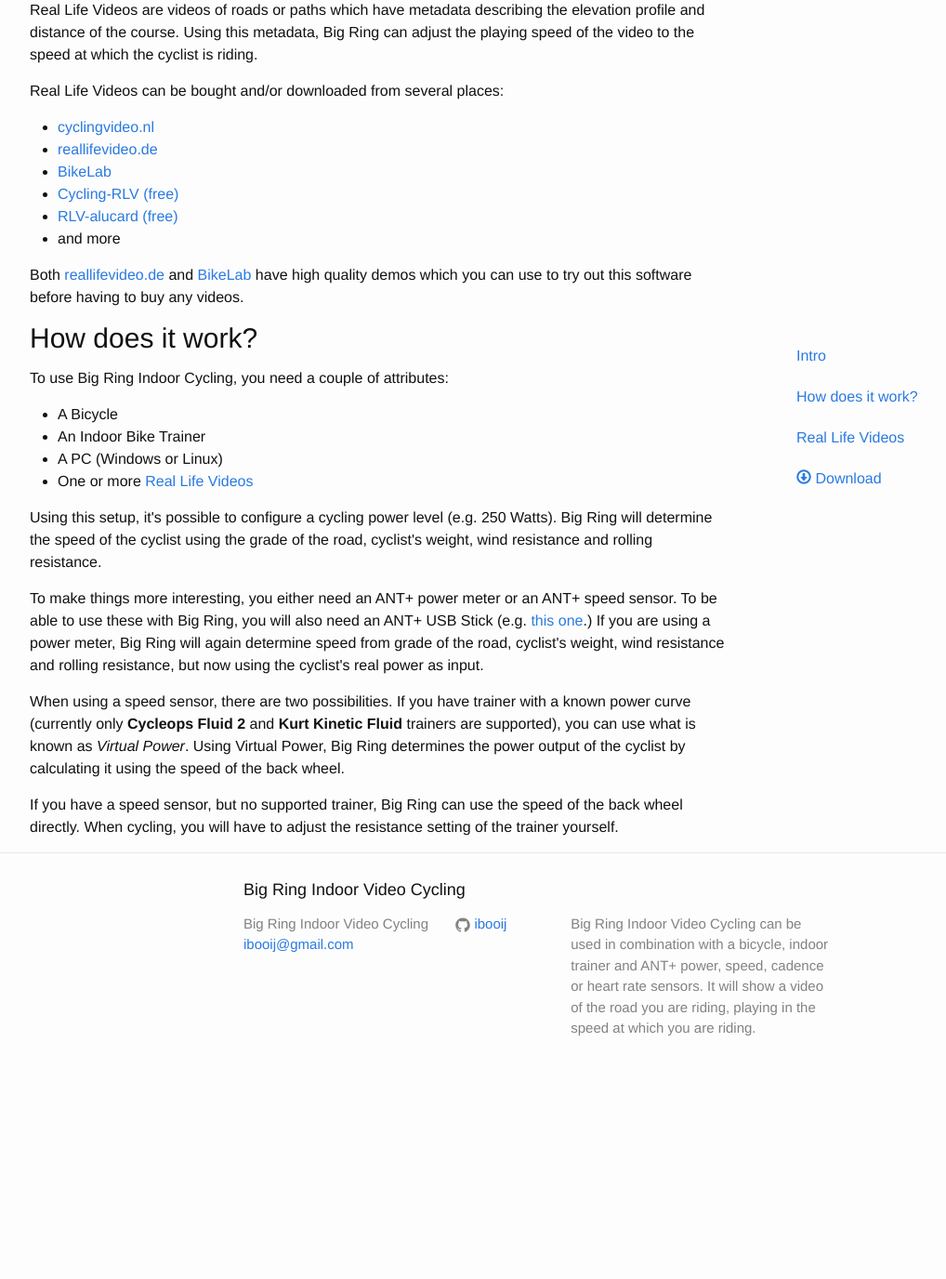
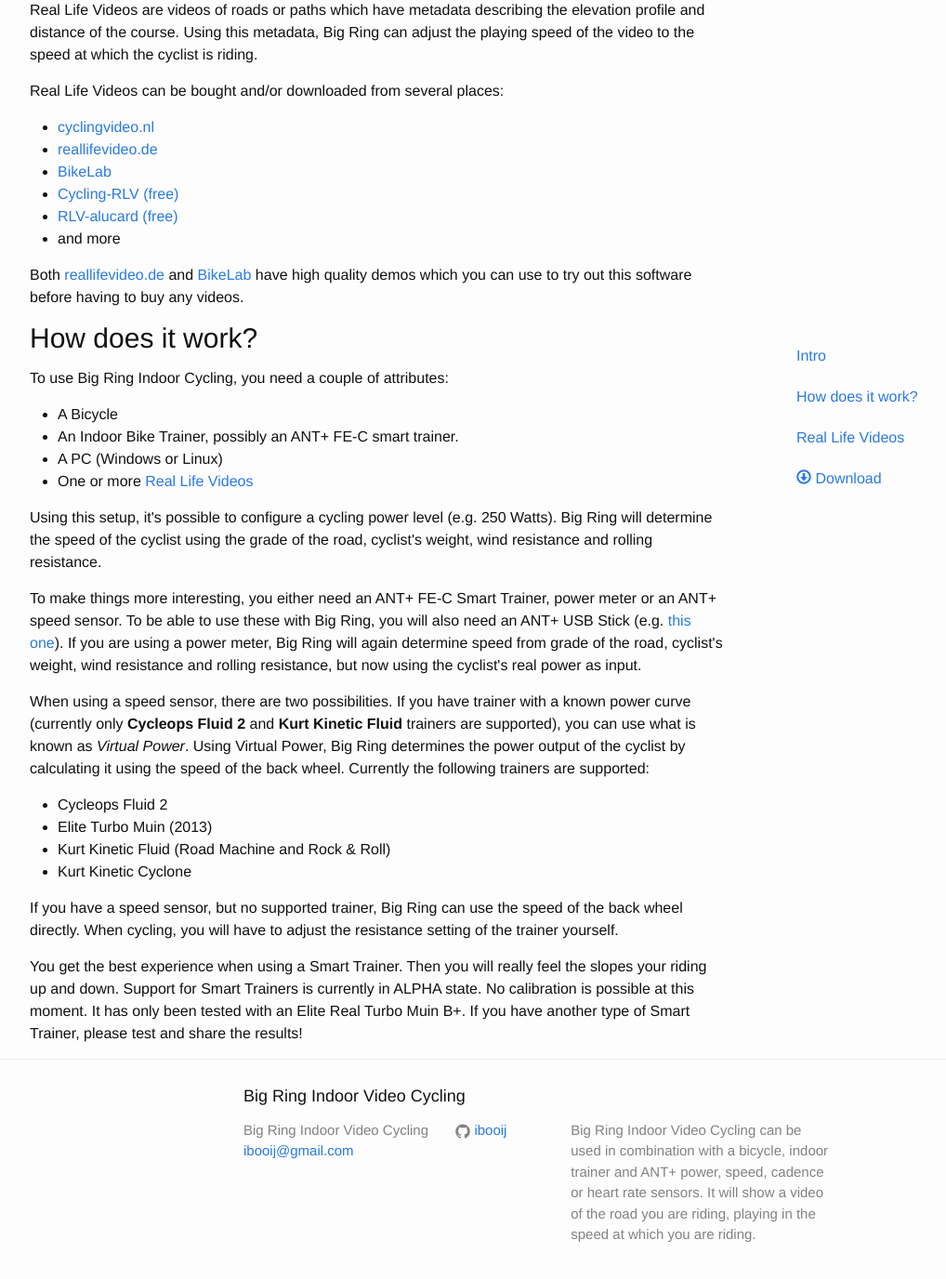
Before and after one commit to rsippl/big-ring, a Jekyll site: the page built from index.html, in a window 1280 px wide and 1400 px high, scrolled down 1075 px. Shown: the top 1376 px of the window at 93% size, without its empty margins (38-1056 px from the left). Built offline with Jekyll 4.4.1, drawn with Linux system fonts in a browser that asks for light colours; nearby versions of some CDN libraries; before the commit the page ends 2253 px from its top, so only the background shows below that.

Commit message:
Updates for release 1.3.0

```diff
--- a/download.html
+++ b/download.html
@@ -11,7 +11,7 @@
     Windows a zip-file can be downloaded which contains all you need for running
     Big Ring Indoor Video Cycling.
 </p><p>
-        <a href="https://github.com/ibooij/big-ring/releases/download/release-1.2.0/big-ring-windows-1.2.0.zip" class="btn btn-lg btn-success"><span class="glyphicon glyphicon-download"></span> Download version 1.2.0 for Windows</a>
+        <a href="https://github.com/ibooij/big-ring/releases/download/release-1.3.0/big-ring-windows-1.3.0.zip" class="btn btn-lg btn-success"><span class="glyphicon glyphicon-download"></span> Download version 1.2.0 for Windows</a>
     </p>
     The zip contains the EXE file and all DLLs needed for running Big Ring. Simply
     extract it to a directory and run <code>big-ring.exe</code> by double clicking it.
@@ -22,10 +22,10 @@
     the latest release from GitHub.
 </p>
 <p>
-    <a href="https://github.com/ibooij/big-ring/archive/release-1.2.0.tar.gz" class="btn btn-lg btn-success"><span class="glyphicon glyphicon-download"></span> Download source for release 1.2.0 (tar.gz)</a>
+    <a href="https://github.com/ibooij/big-ring/archive/release-1.3.0.tar.gz" class="btn btn-lg btn-success"><span class="glyphicon glyphicon-download"></span> Download source for release 1.2.0 (tar.gz)</a>
 </p>
 <p>
-    <a href="https://github.com/ibooij/big-ring/archive/release-1.2.0.zip" class="btn btn-lg btn-success"><span class="glyphicon glyphicon-download"></span> Download source for release 1.2.0 (zip)</a>
+    <a href="https://github.com/ibooij/big-ring/archive/release-1.3.0.zip" class="btn btn-lg btn-success"><span class="glyphicon glyphicon-download"></span> Download source for release 1.2.0 (zip)</a>
 </p>
 <p>For an overview of all releases see the <a href="https://github.com/ibooij/big-ring/releases">releases page on GitHub</a>.
     See the <a href="https://github.com/ibooij/big-ring/">project page</a> for details on building from source.
--- a/index.html
+++ b/index.html
@@ -49,7 +49,7 @@
     <p>To use Big Ring Indoor Cycling, you need a couple of attributes:
         <ul>
             <li>A Bicycle</li>
-            <li>An Indoor Bike Trainer</li>
+            <li>An Indoor Bike Trainer, possibly an ANT+ FE-C smart trainer.</li>
             <li>A PC (Windows or Linux)</li>
             <li>One or more <a href="#reallifevideos">Real Life Videos</a></li>
         </ul>
@@ -59,9 +59,10 @@
         road, cyclist's weight, wind resistance and rolling resistance.
     </p>
     <p>
-        To make things more interesting, you either need an ANT+ power meter or
+        To make things more interesting, you either need an ANT+ FE-C Smart Trainer, power meter or
         an ANT+ speed sensor. To be able to use these with Big Ring, you will
-        also need an ANT+ USB Stick (e.g. <a href="http://www.thisisant.com/developer/components/antusb2">this one</a>.) If you are using a power meter, Big Ring will again
+        also need an ANT+ USB Stick (e.g. <a href="http://www.thisisant.com/developer/components/antusb2">this one</a>).
+        If you are using a power meter, Big Ring will again
         determine speed from grade of the
         road, cyclist's weight, wind resistance and rolling resistance, but now
         using the cyclist's real power as input.
@@ -72,13 +73,25 @@
         and <strong>Kurt Kinetic Fluid</strong> trainers are supported), you can
         use what is known as <em>Virtual Power</em>. Using Virtual Power, Big Ring
         determines the power output of the cyclist by calculating it using the
-        speed of the back wheel.
+        speed of the back wheel. Currently the following trainers are supported:
+        <ul>
+            <li>Cycleops Fluid 2</li>
+            <li>Elite Turbo Muin (2013)</li>
+            <li>Kurt Kinetic Fluid (Road Machine and Rock &amp; Roll)</li>
+            <li>Kurt Kinetic Cyclone</li>
+        </ul>
     </p>
     <p>
         If you have a speed sensor, but no supported trainer, Big Ring can use
         the speed of the back wheel directly. When cycling, you will have to
         adjust the resistance setting of the trainer yourself.
     </p>
+    <p>
+        You get the best experience when using a Smart Trainer. Then you will really
+        feel the slopes your riding up and down. Support for Smart Trainers is
+        currently in ALPHA state. No calibration is possible at this moment. It has
+        only been tested with an Elite Real Turbo Muin B+. If you have another
+        type of Smart Trainer, please test and share the results!
 </div>
 
 <div class="col-md-4" role="complementary">
--- a/instructions.html
+++ b/instructions.html
@@ -64,7 +64,7 @@
         <ul>
             <li>Tacx Fortius (<code>.rlv</code> and <code>.pgmf</code> files).</li>
             <li><a href="https://www.cycleops.com/virtualtraining/overview">Cycleops Virtual Training</a> (<code>.xml</code> files).</li>
-            <li>GPS Track files (<code>.gpx</code>). This feature is experimental.
+            <li>GPS Track files (<code>.gpx</code>).
         </ul>
 
         Unfortunately, the newer Tacx videos,  with the extension <code>.tts</code> are not supported (yet). Only the older
```
